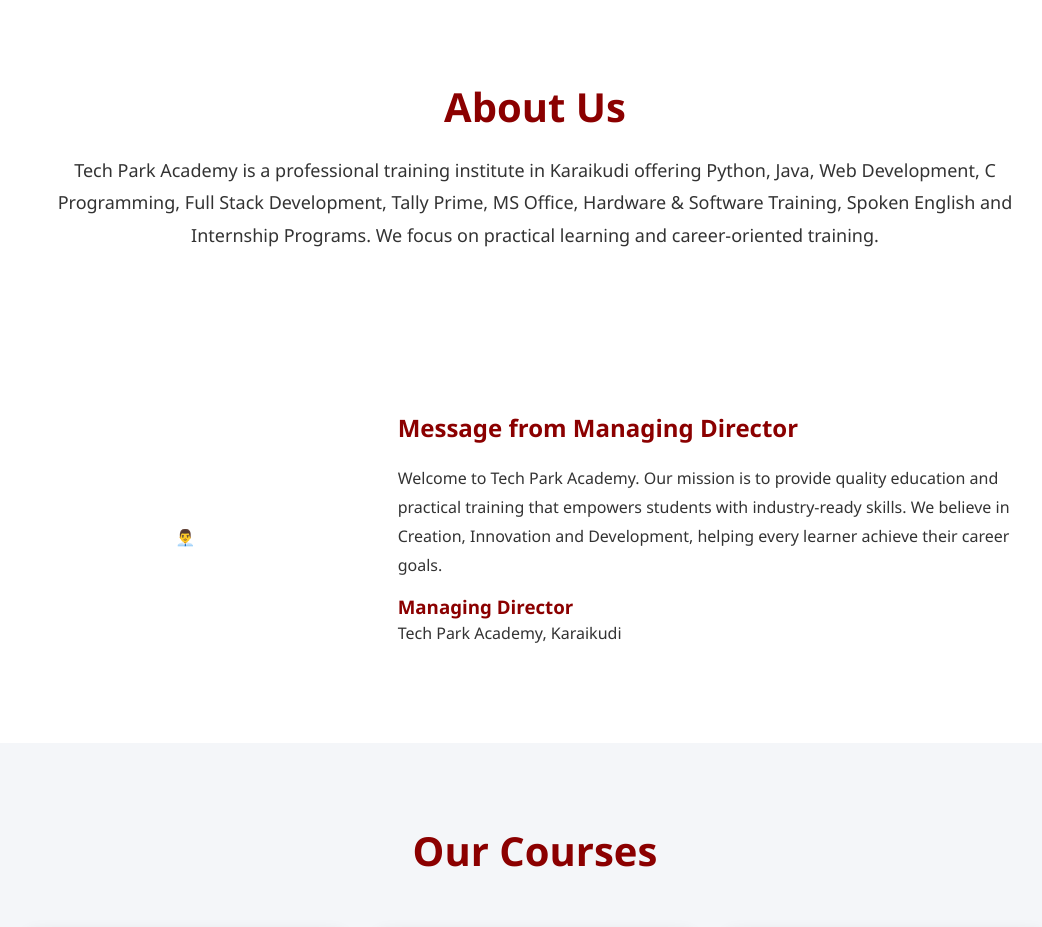
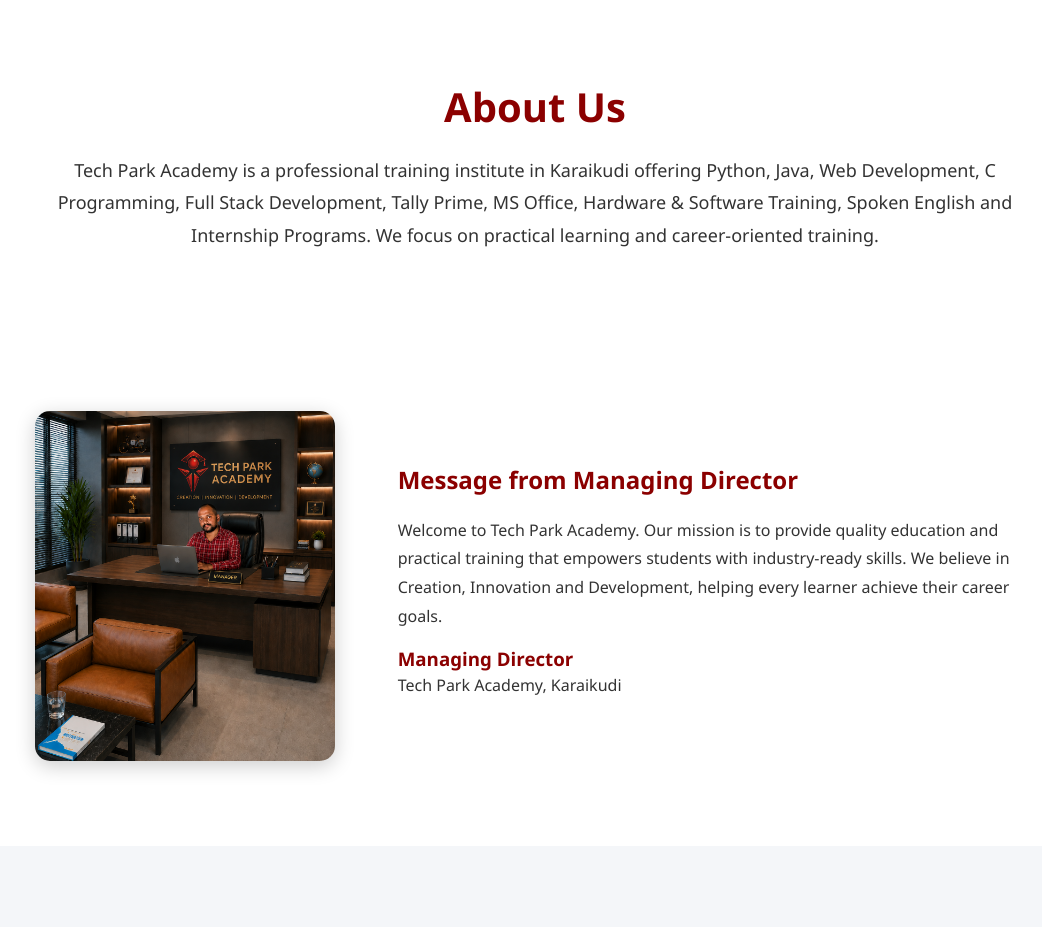
Before and after one commit to Shanthidevirajaraman/devi, a Flask app: page / in a window 1280 px wide. Shown: the part 791-1718 px from the top of the page, without its empty margins (105-1147 px from the left). Run offline with Flask 3, Linux system fonts and the light colour scheme.

Commit message:
added images

```diff
--- a/templates/index.html
+++ b/templates/index.html
@@ -62,15 +62,15 @@
 
 <section class="md-section">
 
-     <!-- <div class="md-image">
-        <img src="{{ url_for('static', filename='images/mdsir.jpg') }}" alt="Managing Director">
-    </div> -->
+     <div class="md-image">
+        <img src="{{ url_for('static', filename='images/md.png') }}" alt="Managing Director">
+    </div>
 
-    <div class="md-image">
+   <!--  <div class="md-image">
     <div class="profile-avatar">
         👨‍💼
     </div>
-</div>
+</div>-->
 
     <div class="md-content">
 
```
Also changed, not shown: static/images/md.png (added).
